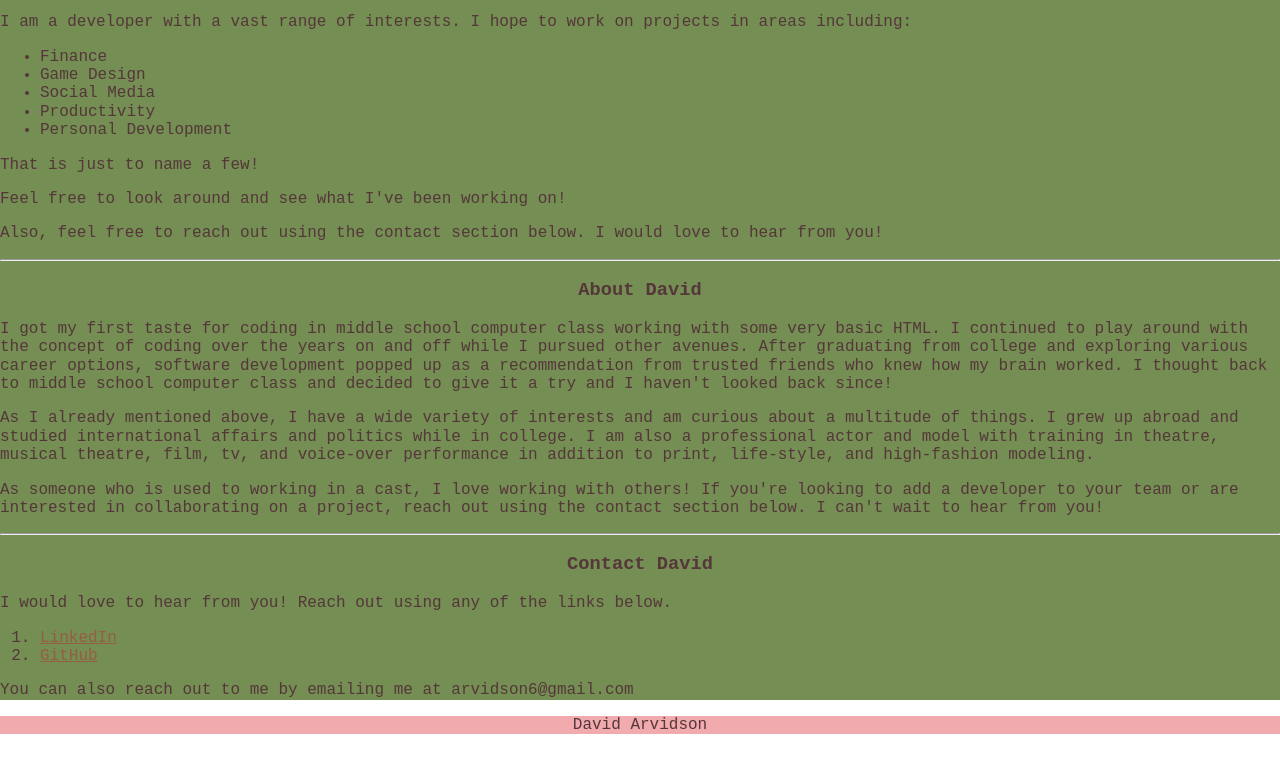
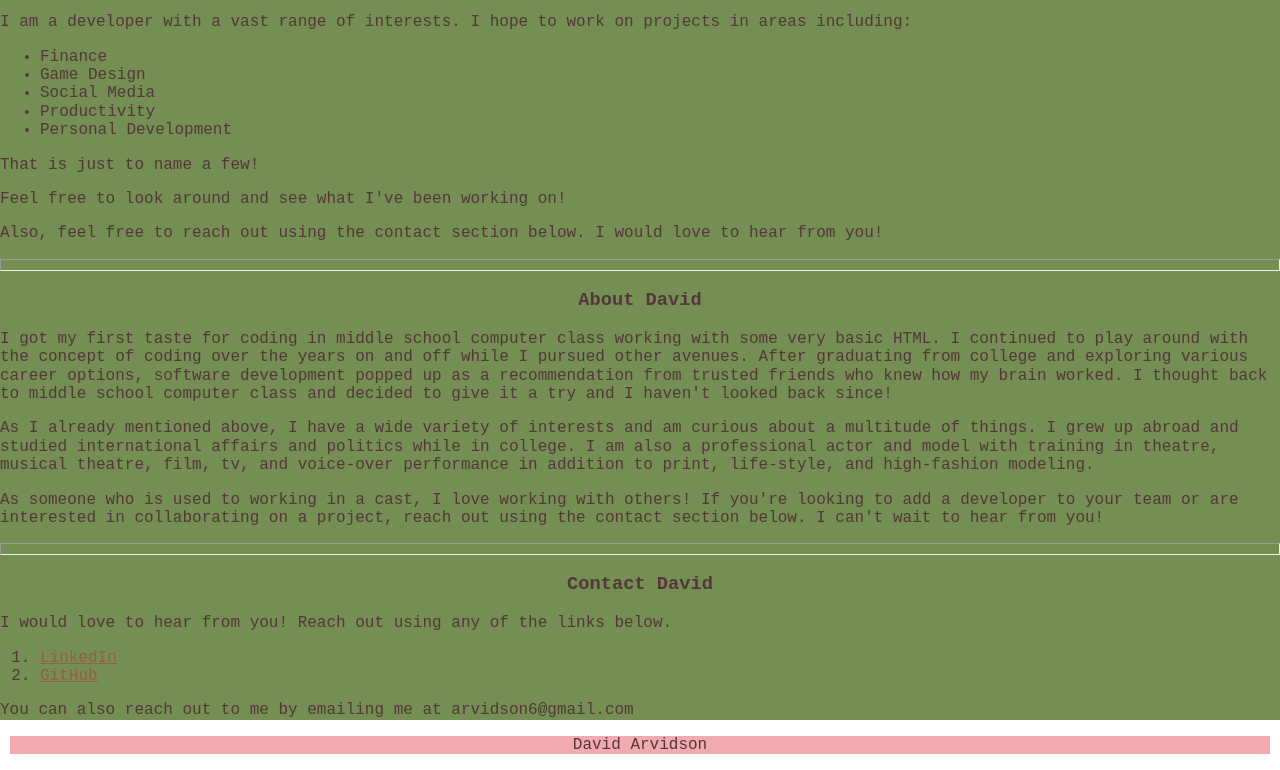
Before and after one commit to DavidxArvidson/Portfolio-Site, a plain HTML site: page index.html in a window 1280 px wide. Shown: the part 322-1092 px from the top of the page. Drawn offline with nearby package versions, Linux system fonts and the light colour scheme; a script that the page names is missing.

Commit message:
Additional Required CSS Properties Added

```diff
--- a/style.css
+++ b/style.css
@@ -3,6 +3,8 @@ header, footer {
     background-color: #f1aaae;
     color: #553739;
     font-family: 'Courier New', Courier, monospace;
+    margin: 10px;
+    padding: 0px;
 }
 
 /* general styling for header and footer section */
@@ -17,6 +19,7 @@ main {
     background-color: #748e54;
     color: #553739;
     font-family: 'Courier New', Courier, monospace;
+    font-size: 16px;
 }
 
 /* general styling for main section */
@@ -27,3 +30,9 @@ a:hover {color: green;}
 a:active {color: blue}
 
 /* pseudo-classes for the links in the contact section */
+
+hr {
+    height: 10px;
+}
+
+/* setting height of the horizontal rules */
```
